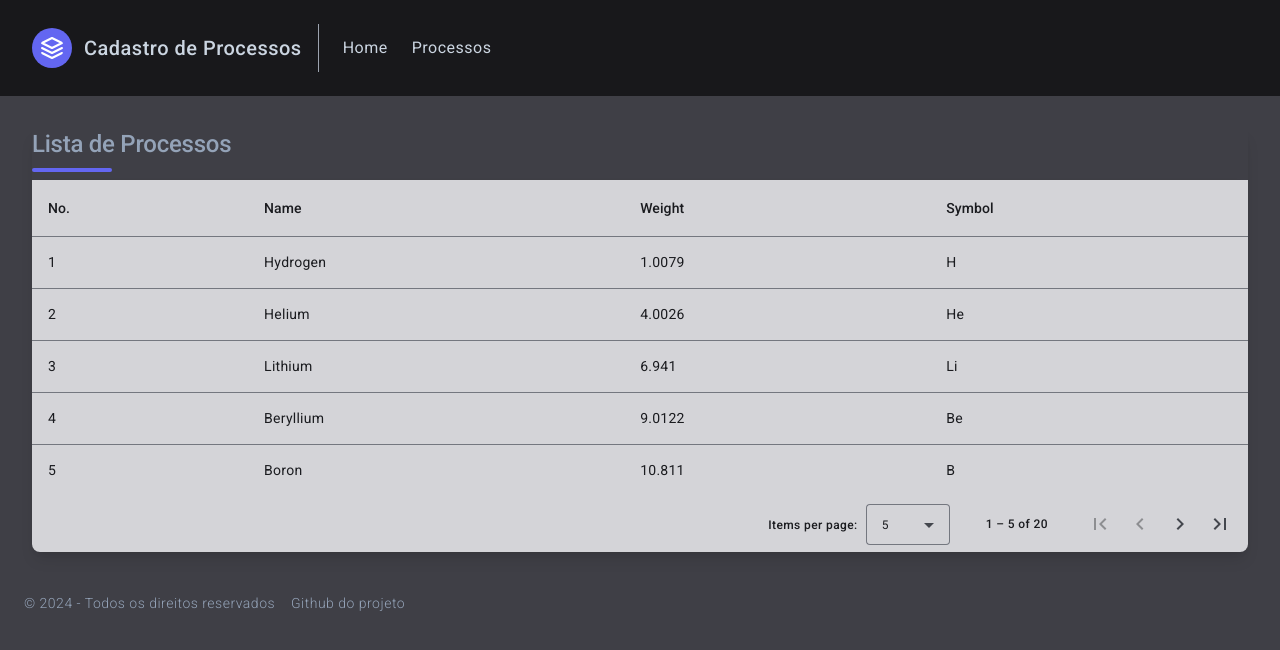
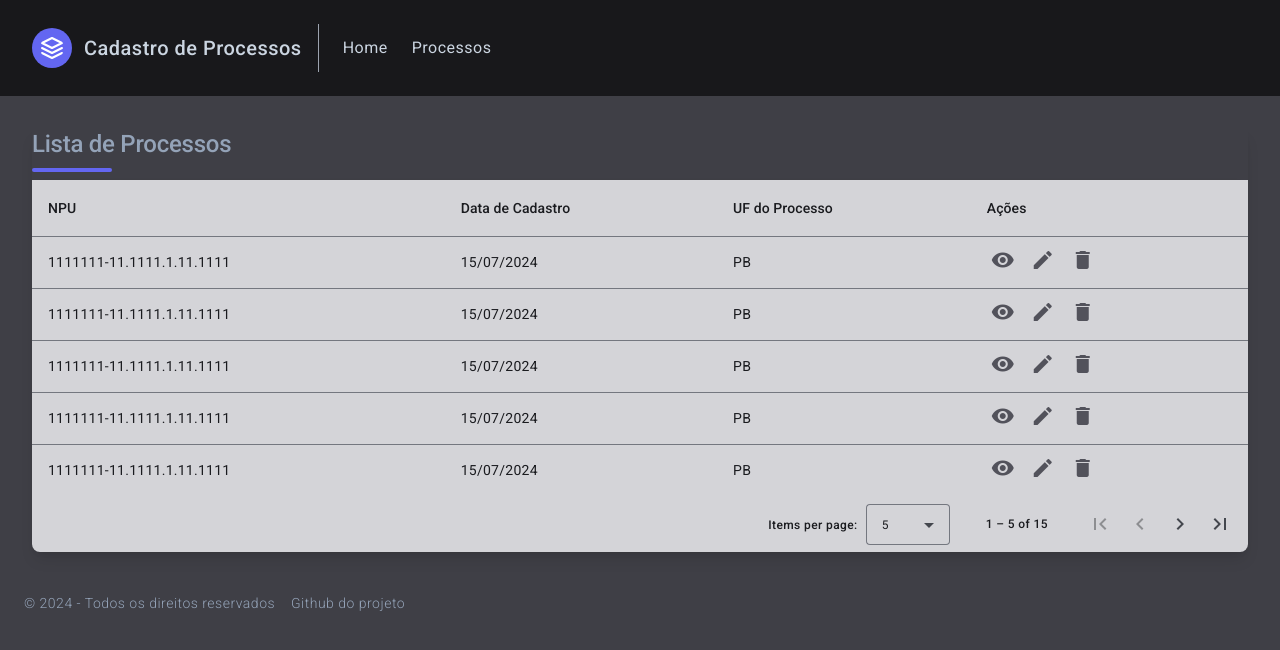
Before and after one commit to nitlawalter/cadastro-processos-tailwind-app, an Angular app: page /processos-list in a window 1280 px wide. Shown: the top 650 px of the page. Built offline with nearby package versions, Linux system fonts and the light colour scheme.

Commit message:
ajustes tabela processos

```diff
--- a/src/app/app.component.html
+++ b/src/app/app.component.html
@@ -1,10 +1,5 @@
 <div class="h-screen flex flex-col bg-zinc-700">
-
   <app-header />
-
-  <!--<app-processos-list />-->
   <router-outlet />
-
   <app-footer />
-
 </div>
--- a/src/app/components/header/header.component.html
+++ b/src/app/components/header/header.component.html
@@ -8,7 +8,7 @@
     </a>
     <nav class="md:mr-auto md:ml-4 md:py-1 md:pl-4 md:border-l md:border-gray-400	flex flex-wrap items-center text-base justify-center">
       <a class="mr-2 hover:text-slate-400 hover:bg-zinc-700 cursor-pointer rounded p-2"
-        (click)="navigateTo('processos-register')" >
+      (click)="navigateTo('processos-register')" >
         Home
       </a>
       <a class="mr-2 hover:text-slate-400 hover:bg-zinc-700 cursor-pointer rounded p-2"
--- a/src/app/pages/processos-list/processos-list.component.html
+++ b/src/app/pages/processos-list/processos-list.component.html
@@ -11,27 +11,36 @@
       <table mat-table [dataSource]="dataSource" class="!bg-zinc-300">
 
         <!-- Position Column -->
-        <ng-container matColumnDef="position">
-          <th mat-header-cell *matHeaderCellDef> No. </th>
-          <td mat-cell *matCellDef="let element"> {{element.position}} </td>
+        <ng-container matColumnDef="npu">
+          <th mat-header-cell *matHeaderCellDef> NPU </th>
+          <td mat-cell *matCellDef="let element"> {{element.npu}} </td>
         </ng-container>
 
         <!-- Name Column -->
-        <ng-container matColumnDef="name">
-          <th mat-header-cell *matHeaderCellDef> Name </th>
-          <td mat-cell *matCellDef="let element"> {{element.name}} </td>
+        <ng-container matColumnDef="dataCadastro">
+          <th mat-header-cell *matHeaderCellDef> Data de Cadastro </th>
+          <td mat-cell *matCellDef="let element"> {{element.dataCadastro}} </td>
         </ng-container>
 
         <!-- Weight Column -->
-        <ng-container matColumnDef="weight">
-          <th mat-header-cell *matHeaderCellDef> Weight </th>
-          <td mat-cell *matCellDef="let element"> {{element.weight}} </td>
+        <ng-container matColumnDef="uf">
+          <th mat-header-cell *matHeaderCellDef> UF do Processo </th>
+          <td mat-cell *matCellDef="let element"> {{element.uf}} </td>
         </ng-container>
 
-        <!-- Symbol Column -->
-        <ng-container matColumnDef="symbol">
-          <th mat-header-cell *matHeaderCellDef> Symbol </th>
-          <td mat-cell *matCellDef="let element"> {{element.symbol}} </td>
+        <ng-container matColumnDef="acoes">
+          <th mat-header-cell *matHeaderCellDef> Ações </th>
+          <td mat-cell *matCellDef="let element" class="text-blue-900 space-x-2">
+            <button mat-icon-button class="text-zinc-600 hover:bg-gray-400 p-1 rounded" (click)="edit(element)">
+              <mat-icon>visibility</mat-icon>
+            </button>
+            <button mat-icon-button class="text-zinc-600 hover:bg-gray-400 p-1 rounded" (click)="edit(element)">
+              <mat-icon>edit</mat-icon>
+            </button>
+            <button mat-icon-button class="text-zinc-600 hover:bg-gray-400 p-1 rounded" (click)="delete(element)">
+              <mat-icon>delete</mat-icon>
+            </button>
+          </td>
         </ng-container>
 
         <tr mat-header-row *matHeaderRowDef="displayedColumns"></tr>
--- a/src/app/pages/processos-list/processos-list.component.ts
+++ b/src/app/pages/processos-list/processos-list.component.ts
@@ -1,5 +1,6 @@
 import { Component, AfterViewInit, ViewChild } from '@angular/core';
 import { MatCardModule } from '@angular/material/card';
+import { MatIcon } from '@angular/material/icon';
 
 import {MatPaginator, MatPaginatorModule} from '@angular/material/paginator';
 import {MatTableDataSource, MatTableModule} from '@angular/material/table';
@@ -7,13 +8,13 @@ import {MatTableDataSource, MatTableModule} from '@angular/material/table';
 @Component({
   selector: 'app-processos-list',
   standalone: true,
-  imports: [MatTableModule, MatPaginatorModule, MatCardModule],
+  imports: [MatTableModule, MatPaginatorModule, MatCardModule, MatIcon],
   templateUrl: './processos-list.component.html',
   styleUrl: './processos-list.component.scss'
 })
 export class ProcessosListComponent implements AfterViewInit {
-  displayedColumns: string[] = ['position', 'name', 'weight', 'symbol'];
-  dataSource = new MatTableDataSource<PeriodicElement>(ELEMENT_DATA);
+  displayedColumns: string[] = ['npu', 'dataCadastro', 'uf', 'acoes'];
+  dataSource = new MatTableDataSource<Processo>(ELEMENT_DATA);
 
   @ViewChild(MatPaginator, { static: true }) paginator: MatPaginator | null = null;
 
@@ -21,34 +22,37 @@ export class ProcessosListComponent implements AfterViewInit {
     this.dataSource.paginator = this.paginator;
   }
 
+  edit(obj: any) {
+    console.log('edit');
+  }
+
+  delete(obj: any) {
+    console.log('delete');
+  }
+
 }
 
-export interface PeriodicElement {
-  name: string;
-  position: number;
-  weight: number;
-  symbol: string;
+export interface Processo {
+  npu: string;
+  dataCadastro: string;
+  uf: string;
 }
 
-const ELEMENT_DATA: PeriodicElement[] = [
-  {position: 1, name: 'Hydrogen', weight: 1.0079, symbol: 'H'},
-  {position: 2, name: 'Helium', weight: 4.0026, symbol: 'He'},
-  {position: 3, name: 'Lithium', weight: 6.941, symbol: 'Li'},
-  {position: 4, name: 'Beryllium', weight: 9.0122, symbol: 'Be'},
-  {position: 5, name: 'Boron', weight: 10.811, symbol: 'B'},
-  {position: 6, name: 'Carbon', weight: 12.0107, symbol: 'C'},
-  {position: 7, name: 'Nitrogen', weight: 14.0067, symbol: 'N'},
-  {position: 8, name: 'Oxygen', weight: 15.9994, symbol: 'O'},
-  {position: 9, name: 'Fluorine', weight: 18.9984, symbol: 'F'},
-  {position: 10, name: 'Neon', weight: 20.1797, symbol: 'Ne'},
-  {position: 11, name: 'Sodium', weight: 22.9897, symbol: 'Na'},
-  {position: 12, name: 'Magnesium', weight: 24.305, symbol: 'Mg'},
-  {position: 13, name: 'Aluminum', weight: 26.9815, symbol: 'Al'},
-  {position: 14, name: 'Silicon', weight: 28.0855, symbol: 'Si'},
-  {position: 15, name: 'Phosphorus', weight: 30.9738, symbol: 'P'},
-  {position: 16, name: 'Sulfur', weight: 32.065, symbol: 'S'},
-  {position: 17, name: 'Chlorine', weight: 35.453, symbol: 'Cl'},
-  {position: 18, name: 'Argon', weight: 39.948, symbol: 'Ar'},
-  {position: 19, name: 'Potassium', weight: 39.0983, symbol: 'K'},
-  {position: 20, name: 'Calcium', weight: 40.078, symbol: 'Ca'},
+const ELEMENT_DATA: Processo[] = [
+  {npu: '1111111-11.1111.1.11.1111', dataCadastro: '15/07/2024', uf: 'PB'},
+  {npu: '1111111-11.1111.1.11.1111', dataCadastro: '15/07/2024', uf: 'PB'},
+  {npu: '1111111-11.1111.1.11.1111', dataCadastro: '15/07/2024', uf: 'PB'},
+  {npu: '1111111-11.1111.1.11.1111', dataCadastro: '15/07/2024', uf: 'PB'},
+  {npu: '1111111-11.1111.1.11.1111', dataCadastro: '15/07/2024', uf: 'PB'},
+  {npu: '1111111-11.1111.1.11.1111', dataCadastro: '15/07/2024', uf: 'PB'},
+  {npu: '1111111-11.1111.1.11.1111', dataCadastro: '15/07/2024', uf: 'PB'},
+  {npu: '1111111-11.1111.1.11.1111', dataCadastro: '15/07/2024', uf: 'PB'},
+  {npu: '1111111-11.1111.1.11.1111', dataCadastro: '15/07/2024', uf: 'PB'},
+  {npu: '1111111-11.1111.1.11.1111', dataCadastro: '15/07/2024', uf: 'PB'},
+  {npu: '1111111-11.1111.1.11.1111', dataCadastro: '15/07/2024', uf: 'PB'},
+  {npu: '1111111-11.1111.1.11.1111', dataCadastro: '15/07/2024', uf: 'PB'},
+  {npu: '1111111-11.1111.1.11.1111', dataCadastro: '15/07/2024', uf: 'PB'},
+  {npu: '1111111-11.1111.1.11.1111', dataCadastro: '15/07/2024', uf: 'PB'},
+  {npu: '1111111-11.1111.1.11.1111', dataCadastro: '15/07/2024', uf: 'PB'}
+
 ];
--- a/src/app/pages/processos-register/processos-register.component.html
+++ b/src/app/pages/processos-register/processos-register.component.html
@@ -1,5 +1,5 @@
-<div class="flex w-full flex-auto justify-center sm:p-6 md:p-8">
-  <main class="bg-default flex w-full flex-auto flex-col sm:max-w-360 sm:overflow-hidden sm:rounded-lg sm:shadow-lg">
+<div class="justify-center sm:p-6 md:p-8 ">
+  <main class="bg-default w-full sm:max-w-360 sm:overflow-hidden sm:rounded-lg sm:shadow-lg">
     <div class="lg:w-1/2 w-full mb-6 lg:mb-0">
       <h1 class="!sm:text-3xl !text-2xl !font-medium !title-font !mb-2 !text-slate-400">Seja bem vindo!</h1>
       <div class="h-1 w-20 bg-indigo-500 rounded"></div>
```
